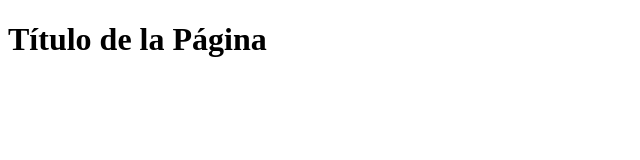
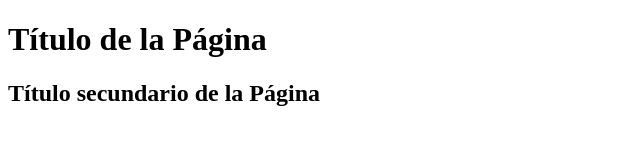
Before and after one commit to carmonacz/prueba, a plain HTML site: page index.html in a window 1280 px wide. Shown: the whole page, without its empty margins (0-640 px from the left). Drawn offline with Linux system fonts and the light colour scheme.

Commit message:
Se add h2 al index.html

```diff
--- a/index.html
+++ b/index.html
@@ -9,5 +9,6 @@
     <header>
       <h1>Título de la Página</h1>
     </header>
+    <h2>Título secundario de la Página</h2>
   </body>
 </html>
```
